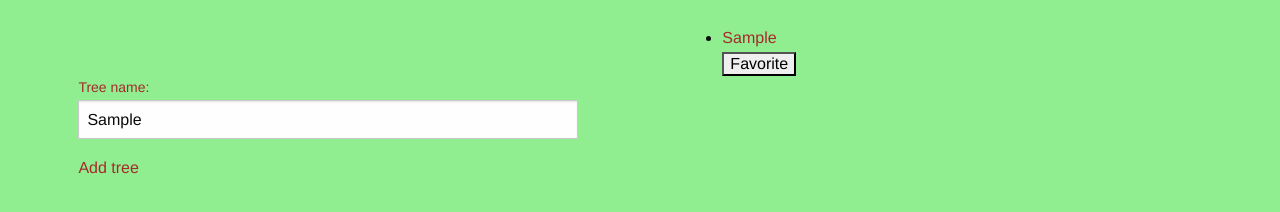
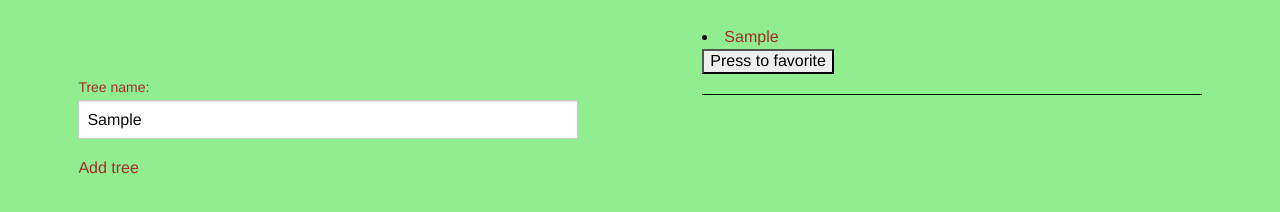
Before and after one commit to ehavlin/list-of-trees, a plain HTML site: page index.html in a window 1280 px wide. Both pictures are taken after typing "Sample" into the empty fields and a click on the button "Add tree". Shown: the part 86-298 px from the top of the page. Drawn offline with nearby package versions, Linux system fonts and the light colour scheme.

Commit message:
Add functionality to favorite button

```diff
--- a/index.css
+++ b/index.css
@@ -10,6 +10,10 @@ section > div {
 
 h1, label, button, li {
     -webkit-text-fill-color: brown;
+}
+
+hr {
+    border-color: black;
 }
 
 form {
--- a/index.js
+++ b/index.js
@@ -1,27 +1,40 @@
 const treeForm = document.querySelector('#treeForm')
+const details = document.querySelector('#details')
 
 function handleSubmit(ev) {
   ev.preventDefault()
   const f = ev.target
-  const details = document.querySelector('#details')
 
-//   const tree = {
-//     name: f.treeName.value
-//   }
+
   const list = document.createElement('ul')
-  details.appendChild(list);
+  //details.appendChild(list);
 
   const listTreeName = document.createElement('li')
   listTreeName.textContent = f.treeName.value
 
   const button = document.createElement('input')
   button.type = 'button'
-  button.value = 'Favorite'
+  button.value = 'Press to favorite'
   button.id = 'favoriteButton'
 
-  list.appendChild(listTreeName)
-  list.appendChild(button)
-  details.insertBefore(list, details.firstChild)
+  const div = document.createElement('div')
+  div.innerHTML = listTreeName.outerHTML + button.outerHTML + '<hr> </hr>'
+  details.insertBefore(div, details.firstChild)
+
+  const btn = document.getElementById('favoriteButton')
+  btn.addEventListener('click', function() {highlightRow(this)})
+  //list.appendChild(listTreeName)
+  //list.appendChild(button)
+  //details.insertBefore(list, details.firstChild)
+}
+
+function highlightRow(index){
+    if (index.value === 'Unfavorite'){
+        index.value = 'Press to favorite'
+    }
+    else {
+        index.value = 'Unfavorite'
+    }
 }
 
 treeForm.addEventListener('submit', handleSubmit)
```
